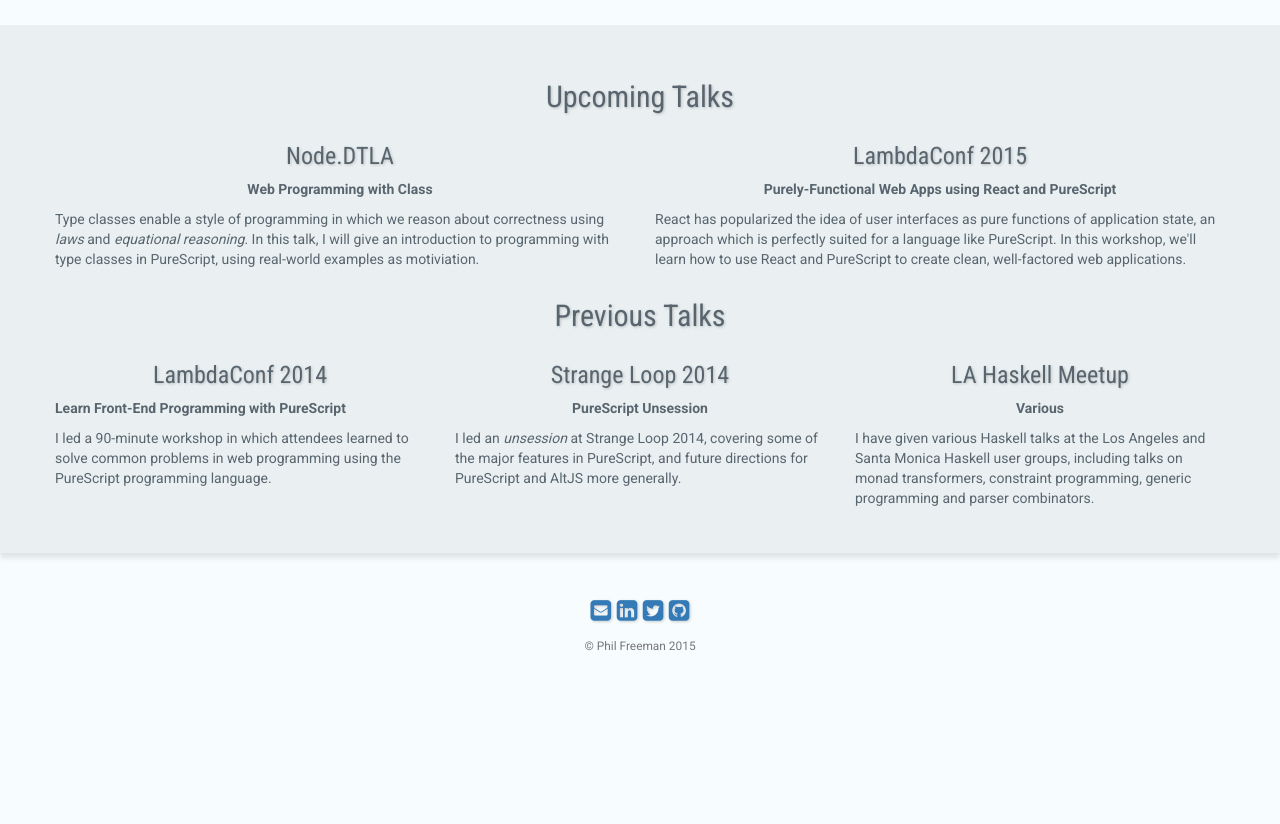
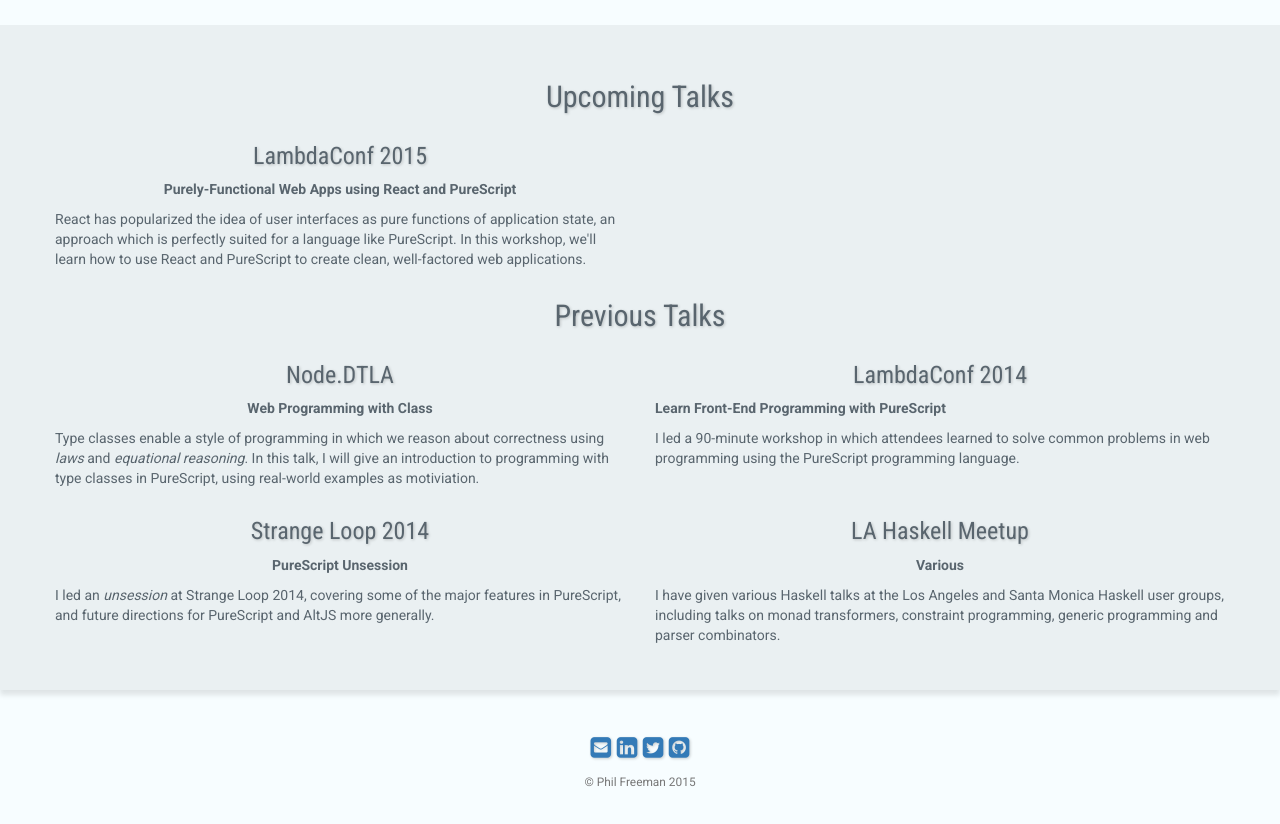
Before and after one commit to paf31/paf31.github.io, a plain HTML site: page index.html in a window 1280 px wide. Shown: the part 940-1764 px from the top of the page. Before the commit the page ends 1630 px from the top, so only its background shows below. Drawn offline with nearby package versions, Linux system fonts and the light colour scheme.

Commit message:
Update index.html

```diff
--- a/index.html
+++ b/index.html
@@ -85,11 +85,6 @@
             <h2 class="text-center">Upcoming Talks</h2>
             <div class="row">
               <div class="col-md-6">
-                <h3 class="text-center">Node.DTLA</h3>
-                <p class="text-center"><strong>Web Programming with Class</strong></p>
-                <p>Type classes enable a style of programming in which we reason about correctness using <em>laws</em> and <em>equational reasoning</em>. In this talk, I will give an introduction to programming with type classes in PureScript, using real-world examples as motiviation.</p>
-              </div>
-              <div class="col-md-6">
                 <h3 class="text-center">LambdaConf 2015</h3>
                 <p class="text-center"><strong>Purely-Functional Web Apps using React and PureScript</strong></p>
                 <p>React has popularized the idea of user interfaces as pure functions of application state, an approach which is perfectly suited for a language like PureScript. In this workshop, we'll learn how to use React and PureScript to create clean, well-factored web applications.</p>
@@ -97,17 +92,24 @@
             </div>
             <h2 class="text-center">Previous Talks</h2>
             <div class="row">
-              <div class="col-md-4">
+              <div class="col-md-6">
+                <h3 class="text-center">Node.DTLA</h3>
+                <p class="text-center"><strong>Web Programming with Class</strong></p>
+                <p>Type classes enable a style of programming in which we reason about correctness using <em>laws</em> and <em>equational reasoning</em>. In this talk, I will give an introduction to programming with type classes in PureScript, using real-world examples as motiviation.</p>
+              </div>
+              <div class="col-md-6">
                 <h3 class="text-center">LambdaConf 2014</h3>
                 <p class-"text-center"><strong>Learn Front-End Programming with PureScript</strong></p>
                 <p>I led a 90-minute workshop in which attendees learned to solve common problems in web programming using the PureScript programming language.</p>
               </div>
-              <div class="col-md-4">
+            </div>
+            <div class="row">
+              <div class="col-md-6">
                 <h3 class="text-center">Strange Loop 2014</h3>
                 <p class="text-center"><strong>PureScript Unsession</strong></p>
                 <p>I led an <em>unsession</em> at Strange Loop 2014, covering some of the major features in PureScript, and future directions for PureScript and AltJS more generally.</p>
               </div>
-              <div class="col-md-4">
+              <div class="col-md-6">
                 <h3 class="text-center">LA Haskell Meetup</h3>
                 <p class="text-center"><strong>Various</strong></p>
                 <p>I have given various Haskell talks at the Los Angeles and Santa Monica Haskell user groups, including talks on monad transformers, constraint programming, generic programming and parser combinators.</p>
```
